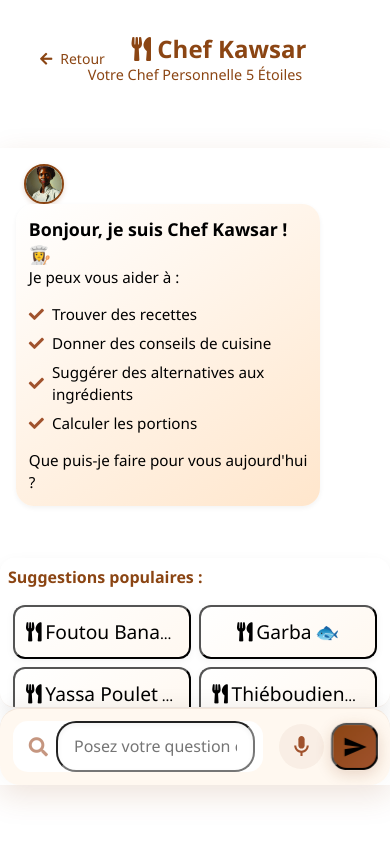
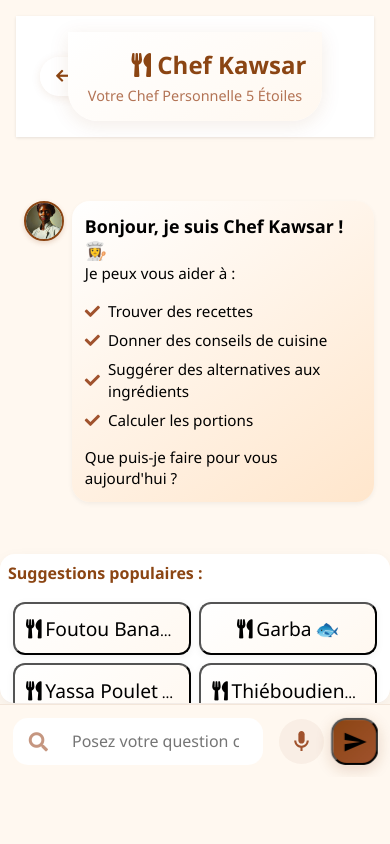
Before and after one commit to Momo-220/ai-chef-kawsar-1, a plain HTML site: page app.html in a window 390 px wide. Drawn offline with Linux system fonts and the light colour scheme.

Commit message:
feat: Amélioration du design mobile et de l'interface utilisateur - Modernisation du header avec coins arrondis et animations - Optimisation de l'affichage mobile - Amélioration des animations et transitions - Correction du comportement sur iOS - Ajout d'effets visuels modernes

```diff
--- a/styles.css
+++ b/styles.css
@@ -7,6 +7,8 @@
     --shadow-color: rgba(139, 69, 19, 0.15);
     --gradient-start: #8B4513;
     --gradient-end: #D2691E;
+    --safe-area-inset-top: env(safe-area-inset-top, 0px);
+    --safe-area-inset-bottom: env(safe-area-inset-bottom, 0px);
 }
 
 * {
@@ -18,15 +20,15 @@
 }
 
 body {
-    background: linear-gradient(135deg, var(--primary-beige), #FFF);
-    color: var(--primary-brown);
-    min-height: 100vh;
-    animation: fadeIn 0.5s ease-in-out;
-    overscroll-behavior-y: contain;
+    background: var(--primary-beige);
+    margin: 0;
+    padding: 0;
     position: fixed;
     width: 100%;
     height: 100%;
     overflow: hidden;
+    -webkit-tap-highlight-color: transparent;
+    touch-action: manipulation;
 }
 
 @keyframes fadeIn {
@@ -41,24 +43,30 @@ body {
 }
 
 .container {
+    height: 100%;
     max-width: 100%;
-    height: 100vh;
     margin: 0;
     padding: 0;
     display: flex;
     flex-direction: column;
     overflow: hidden;
+    position: relative;
+    padding-top: var(--safe-area-inset-top);
+    padding-bottom: var(--safe-area-inset-bottom);
 }
 
 header {
-    position: relative;
-    padding: 0.5rem;
-    margin-bottom: 0.5rem;
+    position: sticky;
+    top: 0;
+    background: rgba(255, 255, 255, 0.95);
+    backdrop-filter: blur(10px);
+    -webkit-backdrop-filter: blur(10px);
+    z-index: 1000;
+    padding: 1rem;
     display: flex;
     align-items: center;
     justify-content: center;
-    background: rgba(255, 255, 255, 0.9);
-    z-index: 1000;
+    box-shadow: 0 1px 3px rgba(0,0,0,0.1);
 }
 
 header h1 {
@@ -70,27 +78,39 @@ header h1 {
     flex: 1;
     display: flex;
     flex-direction: column;
+    background: var(--primary-beige);
+    border-radius: 0;
     overflow: hidden;
-    background: rgba(255, 255, 255, 0.95);
-    backdrop-filter: blur(10px);
-    border-radius: 20px;
-    box-shadow: 0 10px 30px var(--shadow-color);
     position: relative;
+    margin: 0;
+    box-shadow: none;
 }
 
 .chat-messages {
     flex: 1;
     overflow-y: auto;
+    padding: 1rem;
     -webkit-overflow-scrolling: touch;
-    padding: 1rem;
     scroll-behavior: smooth;
-    padding-bottom: 60px;
+    background: var(--primary-beige);
 }
 
 .message {
-    max-width: 100%;
+    display: flex;
+    align-items: flex-start;
     margin-bottom: 1rem;
-    animation: fadeIn 0.4s cubic-bezier(0.4, 0, 0.2, 1);
+    animation: slideIn 0.3s ease-out;
+}
+
+@keyframes slideIn {
+    from {
+        opacity: 0;
+        transform: translateY(10px);
+    }
+    to {
+        opacity: 1;
+        transform: translateY(0);
+    }
 }
 
 .message.user {
@@ -142,27 +162,24 @@ header h1 {
 .chat-input {
     position: sticky;
     bottom: 0;
-    left: 0;
-    right: 0;
-    background: rgba(255, 255, 255, 0.9);
-    backdrop-filter: blur(5px);
-    border-radius: 20px;
-    box-shadow: 0 -5px 20px rgba(0, 0, 0, 0.05);
+    background: rgba(255, 255, 255, 0.95);
+    backdrop-filter: blur(10px);
+    -webkit-backdrop-filter: blur(10px);
     padding: 0.8rem;
+    display: flex;
     gap: 0.5rem;
-    z-index: 1000;
-    border-top: 1px solid rgba(139, 69, 19, 0.1);
+    align-items: center;
+    border-top: 1px solid rgba(0,0,0,0.1);
 }
 
 #userInput {
+    flex: 1;
+    border: none;
+    background: rgba(0,0,0,0.05);
+    padding: 0.8rem;
+    border-radius: 20px;
+    font-size: 1rem;
     -webkit-appearance: none;
-    border-radius: 15px;
-    box-shadow: inset 0 2px 5px rgba(0, 0, 0, 0.05);
-    transition: all 0.3s ease;
-    padding: 0.8rem 1rem;
-    font-size: 16px;
-    line-height: 1.3;
-    background: rgba(255, 255, 255, 0.8);
 }
 
 #userInput:focus {
@@ -554,7 +571,89 @@ header h1 {
 }
 
 .header-center {
-    text-align: center;
+    display: flex;
+    flex-direction: column;
+    align-items: center;
+    justify-content: center;
+    padding: 1rem;
+    background: linear-gradient(145deg, #ffffff, var(--primary-beige));
+    border-radius: 0 0 30px 30px;
+    box-shadow: 0 4px 20px rgba(139, 69, 19, 0.1);
+    animation: slideDown 0.5s ease-out;
+    position: relative;
+    z-index: 1000;
+}
+
+.header-center h1 {
+    font-size: 1.5rem;
+    color: var(--primary-brown);
+    margin: 0;
+    animation: fadeIn 0.6s ease-out;
+}
+
+.header-center p {
+    color: var(--secondary-brown);
+    font-size: 0.9rem;
+    margin-top: 0.3rem;
+    opacity: 0.8;
+    animation: fadeIn 0.8s ease-out;
+}
+
+.back-button {
+    position: absolute;
+    left: 1rem;
+    top: 50%;
+    transform: translateY(-50%);
+    display: flex;
+    align-items: center;
+    gap: 0.5rem;
+    padding: 0.6rem 1rem;
+    background: rgba(255, 255, 255, 0.9);
+    border-radius: 20px;
+    color: var(--primary-brown);
+    font-weight: 500;
+    box-shadow: 0 2px 10px rgba(139, 69, 19, 0.1);
+    transition: all 0.3s ease;
+    animation: slideInLeft 0.5s ease-out;
+}
+
+.back-button:hover {
+    transform: translateY(-50%) scale(1.05);
+    background: white;
+    box-shadow: 0 4px 15px rgba(139, 69, 19, 0.15);
+}
+
+@keyframes slideDown {
+    from {
+        transform: translateY(-100%);
+        opacity: 0;
+    }
+    to {
+        transform: translateY(0);
+        opacity: 1;
+    }
+}
+
+@keyframes slideInLeft {
+    from {
+        transform: translate(-100%, -50%);
+        opacity: 0;
+    }
+    to {
+        transform: translate(0, -50%);
+        opacity: 1;
+    }
+}
+
+@keyframes fadeIn {
+    from {
+        opacity: 0;
+        transform: translateY(-10px);
+    }
+    to {
+        opacity: 1;
+        transform: translateY(0);
+    }
 }
 
 /* Ajuster le header pour le bouton retour */
@@ -1090,3 +1189,16 @@ header {
     z-index: 999;
     position: relative;
 }
+
+/* Styles spécifiques pour iOS */
+@supports (-webkit-touch-callout: none) {
+    .container {
+        padding-top: max(20px, var(--safe-area-inset-top));
+        padding-bottom: max(20px, var(--safe-area-inset-bottom));
+    }
+}
+
+/* Désactiver le pull-to-refresh */
+body {
+    overscroll-behavior-y: contain;
+}
```
